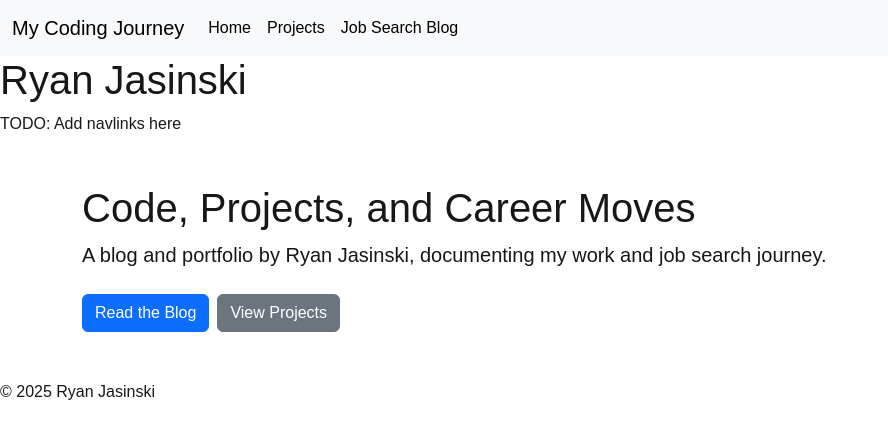
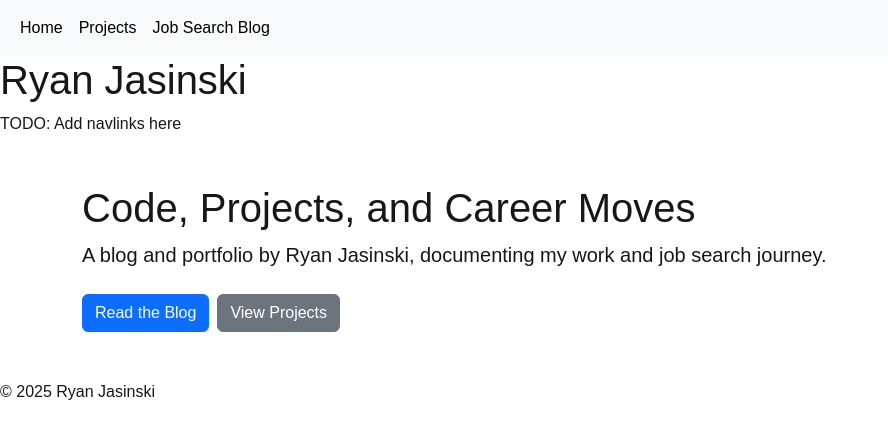
Before and after one commit to codeMonkeyHopeful/portfolio-and-blog, a Next.js app: page / in a window 1280 px wide. Shown: the top 438 px of the page, without its empty margins (0-888 px from the left). Built offline with nearby package versions, Linux system fonts and the light colour scheme.

Commit message:
compnent links for items

```diff
--- a/src/app/page.tsx
+++ b/src/app/page.tsx
@@ -17,7 +17,7 @@ export default function Home() {
         <Link href="/blog" className="btn btn-primary me-2">
           Read the Blog
         </Link>
-        <Link href="/portfolio" className="btn btn-secondary">
+        <Link href="/projects" className="btn btn-secondary">
           View Projects
         </Link>
       </div>
--- a/src/components/Navbar.tsx
+++ /dev/null
@@ -1,58 +0,0 @@
-import { FC } from "react";
-import Link from "next/link";
-
-const navLinks = [
-  {
-    text: "Home",
-    href: "/",
-  },
-  {
-    text: "Projects",
-    href: "/projects",
-  },
-  {
-    text: "Job Search Blog",
-    href: "/blog",
-  },
-];
-
-export const Navbar: FC = () => {
-  return (
-    <nav className="navbar navbar-expand-lg navbar-light bg-light">
-      <div className="container-fluid">
-        <Link
-          href="/"
-          className="nav-link active navbar-brand"
-          aria-current="page"
-        >
-          {"My Coding Journey"}
-        </Link>
-        <div className="collapse navbar-collapse" id="navbarNav">
-          <ul className="navbar-nav">
-            <li className="nav-item">
-              <Link href="/" className="nav-link active" aria-current="page">
-                {"Home"}
-              </Link>
-            </li>
-            <Link
-              href="/projects"
-              className="nav-link active"
-              aria-current="page"
-            >
-              {"Projects"}
-            </Link>
-            <li className="nav-item">
-              <Link
-                href="/blog"
-                className="nav-link active"
-                aria-current="page"
-              >
-                {"Job Search Blog"}
-              </Link>
-            </li>
-          </ul>
-        </div>
-      </div>
-    </nav>
-  );
-};
--- /dev/null
+++ b/src/components/NavigationBar/NavLinkItem.tsx
@@ -0,0 +1,25 @@
+import { FC } from "react";
+import Link from "next/link";
+
+type NavLink = {
+  text: string;
+  href: string;
+};
+
+type NavLinkItemProps = {
+  linkDetail: NavLink;
+};
+
+export const NavLinkItem: FC<NavLinkItemProps> = ({ linkDetail }) => {
+  return (
+    <li className="nav-item">
+      <Link
+        href={linkDetail.href}
+        className="nav-link active"
+        aria-current="page"
+      >
+        {linkDetail.text}
+      </Link>
+    </li>
+  );
+};
--- /dev/null
+++ b/src/components/NavigationBar/Navbar.tsx
@@ -0,0 +1,45 @@
+import { FC } from "react";
+import { NavLinkItem } from "@/components/NavigationBar/index";
+
+type NavLink = {
+  text: string;
+  href: string;
+};
+
+const linkList: NavLink[] = [
+  {
+    text: "Home",
+    href: "/",
+  },
+  {
+    text: "Projects",
+    href: "/projects",
+  },
+  {
+    text: "Job Search Blog",
+    href: "/blog",
+  },
+];
+
+export const Navbar: FC = () => {
+  return (
+    <nav className="navbar navbar-expand-lg navbar-light bg-light">
+      <div className="container-fluid">
+        {/* <Link
+          href="/"
+          className="nav-link active navbar-brand"
+          aria-current="page"
+        >
+          {"My Coding Journey"}
+        </Link> */}
+        <div className="collapse navbar-collapse" id="navbarNav">
+          <ul className="navbar-nav">
+            {linkList.map((val, dex) => {
+              return <NavLinkItem key={dex} linkDetail={val} />;
+            })}
+          </ul>
+        </div>
+      </div>
+    </nav>
+  );
+};
--- /dev/null
+++ b/src/components/NavigationBar/index.ts
@@ -0,0 +1,2 @@
+export { Navbar } from "./Navbar";
+export { NavLinkItem } from "./NavLinkItem";
--- a/src/components/index.ts
+++ b/src/components/index.ts
@@ -1,2 +1,2 @@
 export { BootstrapClientInit } from "./BootstrapClientInit";
-export { Navbar } from "./Navbar";
+export { Navbar } from "./NavigationBar/index";
```
